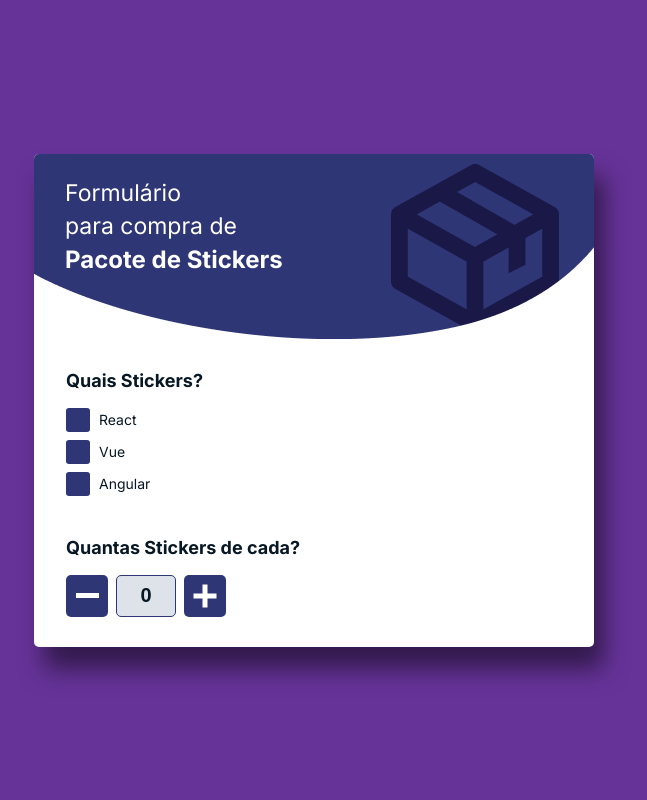
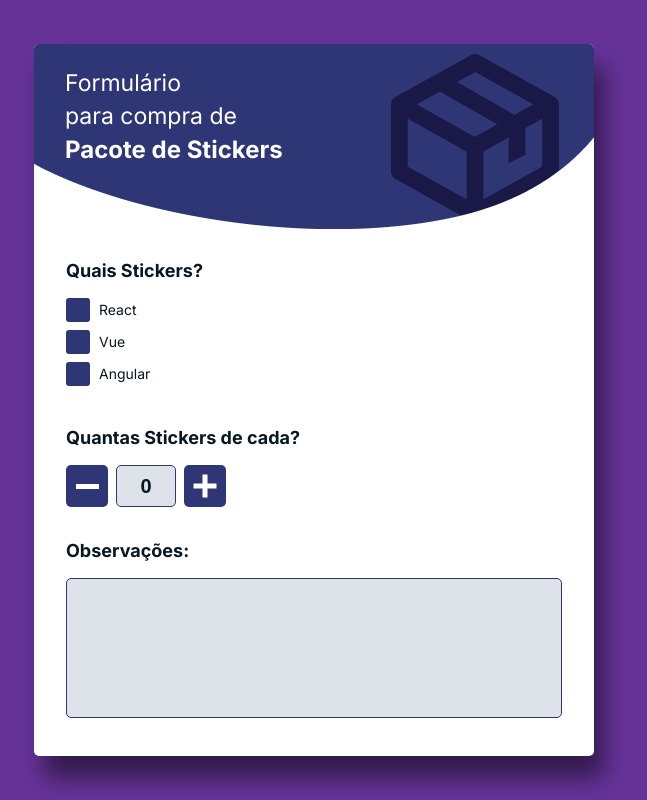
Before and after one commit to Gabriel-Souza2/Form-Pacote-de-stickers, a React (Vite) app: page / in a window 1280 px wide. Shown: the whole page, without its empty margins (326-973 px from the left). Built offline with nearby package versions, Linux system fonts and the light colour scheme.

Commit message:
💄 estilizando text area

```diff
--- a/src/page/Home.tsx
+++ b/src/page/Home.tsx
@@ -1,7 +1,7 @@
 import { useState } from 'react'
 import { AmountStickers } from '../components/AmountStickers'
 import { Checkboxes, checkboxesType } from '../components/Checkboxes'
-import { FormStickers, HomeContainer } from './styles'
+import { FormStickers, HomeContainer, NoteContainer } from './styles'
 
 export function Home() {
   const [checkedBoxes, setCheckedBoxes] = useState<checkboxesType[]>([])
@@ -37,6 +37,10 @@ export function Home() {
           <FormStickers>
             <Checkboxes onCheckedCheckboxes={handleCheckedBoxes} />
             <AmountStickers />
+            <NoteContainer>
+              <legend>Observações:</legend>
+              <textarea name="note" id="note"></textarea>
+            </NoteContainer>
           </FormStickers>
         </main>
       </div>
--- a/src/page/styles.ts
+++ b/src/page/styles.ts
@@ -1,4 +1,5 @@
 import styled from 'styled-components'
+import { FieldContainer } from '../styles/commonStyles'
 
 export const HomeContainer = styled.div`
   width: 100vw;
@@ -51,3 +52,15 @@ export const FormStickers = styled.form`
   flex-direction: column;
   gap: 3.2rem;
 `
+export const NoteContainer = styled(FieldContainer)`
+  textarea {
+    resize: none;
+    width: 100%;
+    height: 14rem;
+    border: 1px solid ${({ theme }) => theme['dark-grey-blue']};
+    border-radius: 5px;
+    background-color: ${({ theme }) => theme['light-sky-blue']};
+    color: ${({ theme }) => theme['pine-green']};
+    padding: 1.6rem;
+  }
+`
```
